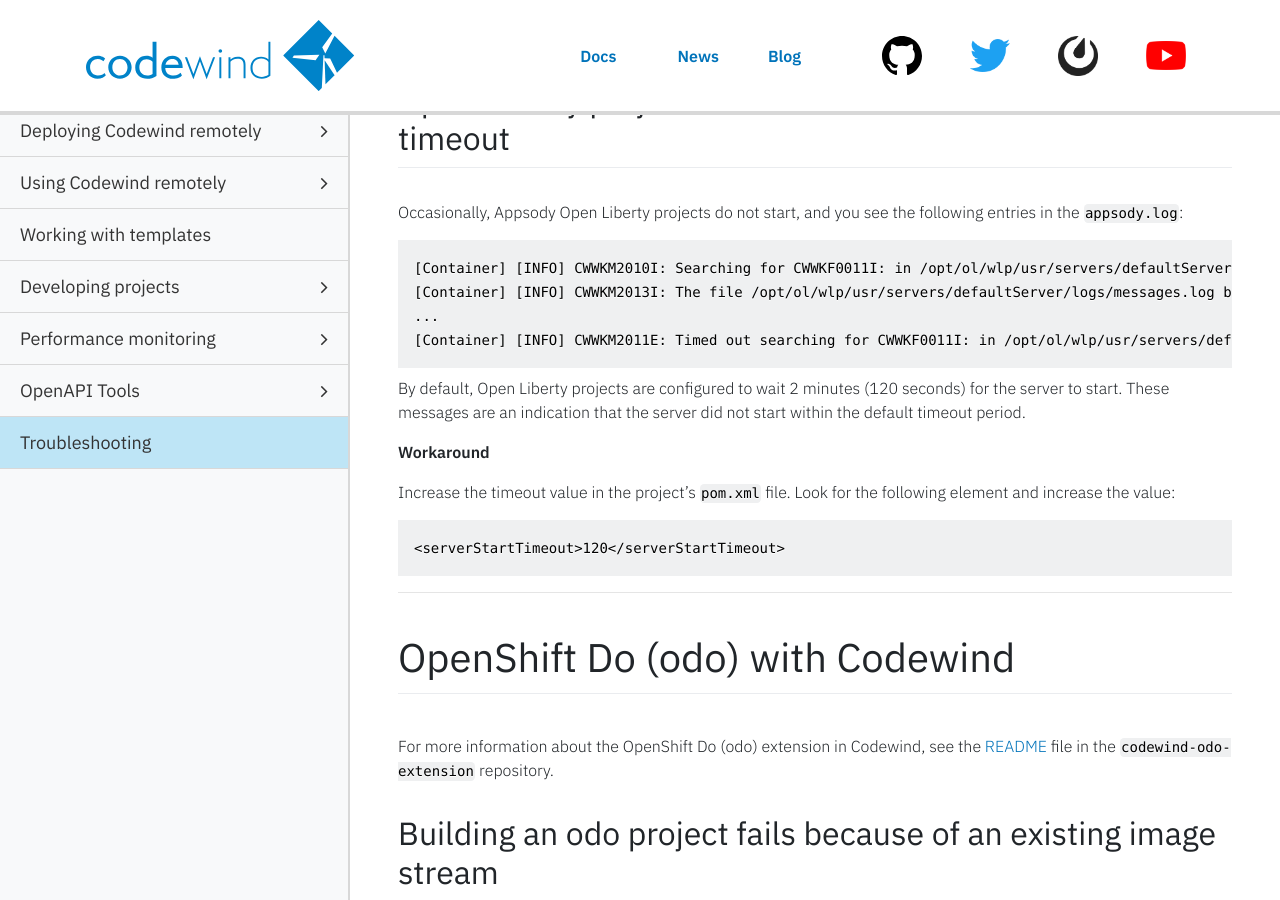
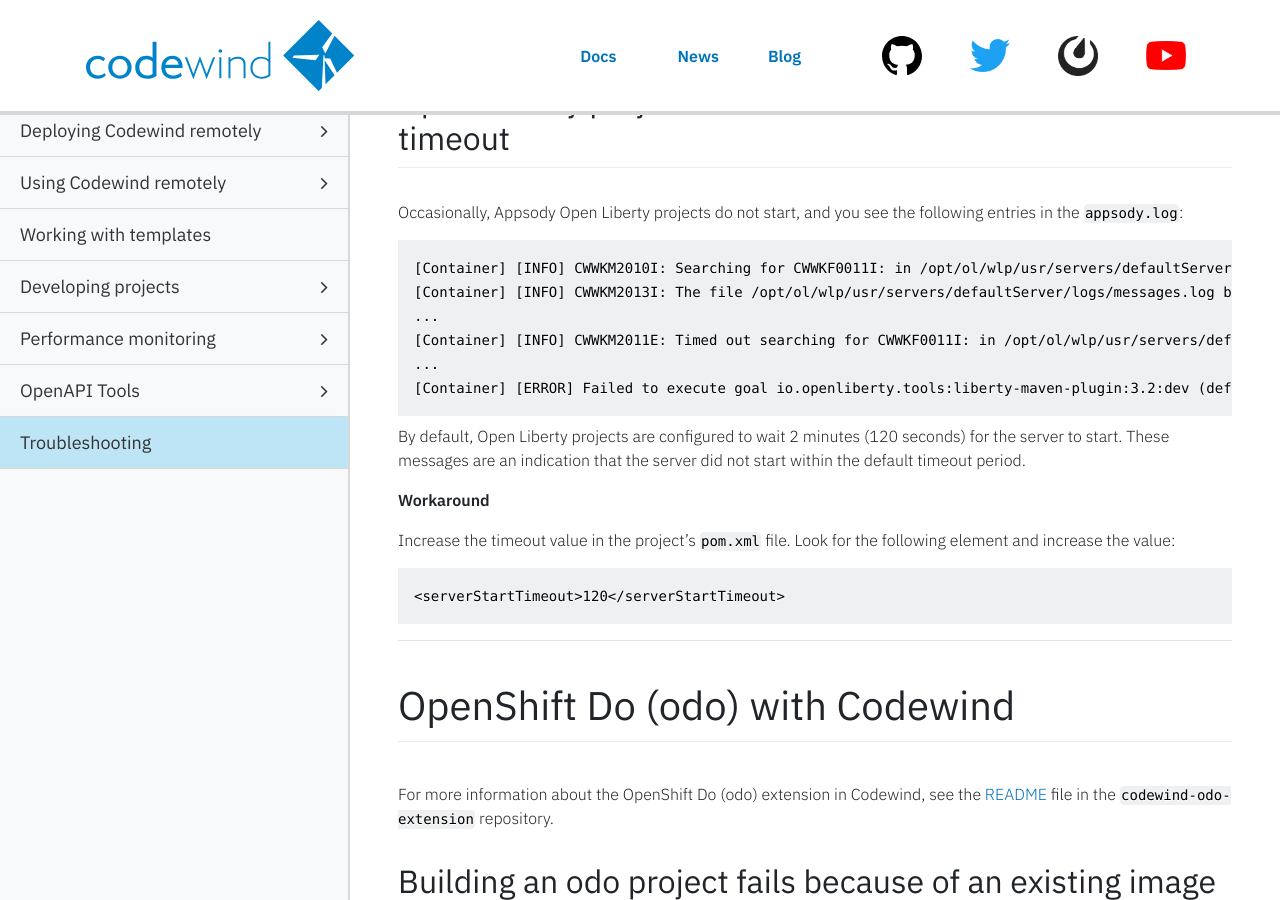
Before and after one commit to eclipse-archived/codewind-docs, a Jekyll site: the page built from docs/_documentations/troubleshooting.md, in a window 1280 px wide and 900 px high, scrolled down 11834 px. Built offline with Jekyll 4.4.1, drawn with Linux system fonts in a browser that asks for light colours; nearby versions of some CDN libraries; comment, search, counter and statistics services are not loaded.

Commit message:
add line
Signed-off-by: Andrew Mak <makandre@ca.ibm.com>

````diff
--- a/docs/_documentations/troubleshooting.md
+++ b/docs/_documentations/troubleshooting.md
@@ -505,6 +505,8 @@ Occasionally, Appsody Open Liberty projects do not start, and you see the follow
 [Container] [INFO] CWWKM2013I: The file /opt/ol/wlp/usr/servers/defaultServer/logs/messages.log being validated does not exist.
 ...
 [Container] [INFO] CWWKM2011E: Timed out searching for CWWKF0011I: in /opt/ol/wlp/usr/servers/defaultServer/logs/messages.log.
+...
+[Container] [ERROR] Failed to execute goal io.openliberty.tools:liberty-maven-plugin:3.2:dev (default-cli) on project starter-app: Unable to verify if the server was started after 120 seconds.  Consider increasing the serverStartTimeout value if this continues to occur. -> [Help 1]
 ```
 
 By default, Open Liberty projects are configured to wait 2 minutes (120 seconds) for the server to start. These messages are an indication that the server did not start within the default timeout period.
````
